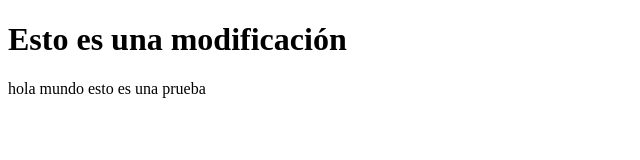
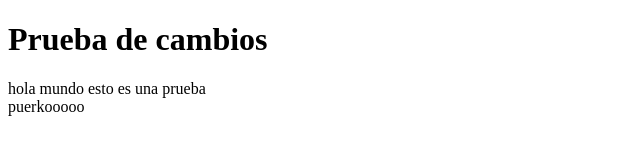
Before and after one commit to edgarcallerosKuiki/pruebagithub, a plain HTML site: page index.html in a window 1280 px wide. Shown: the whole page, without its empty margins (0-640 px from the left). Drawn offline with Linux system fonts and the light colour scheme.

Commit message:
Agregamos un puerko

```diff
--- a/index.html
+++ b/index.html
@@ -6,7 +6,10 @@
     <title>Document</title>
 </head>
 <body>
-    <h1>Esto es una modificación</h1>
+    <h1>Prueba de cambios</h1>
     hola mundo esto es una prueba
+    <br>
+    puerkooooo
+    </br>
 </body>
 </html>
```
